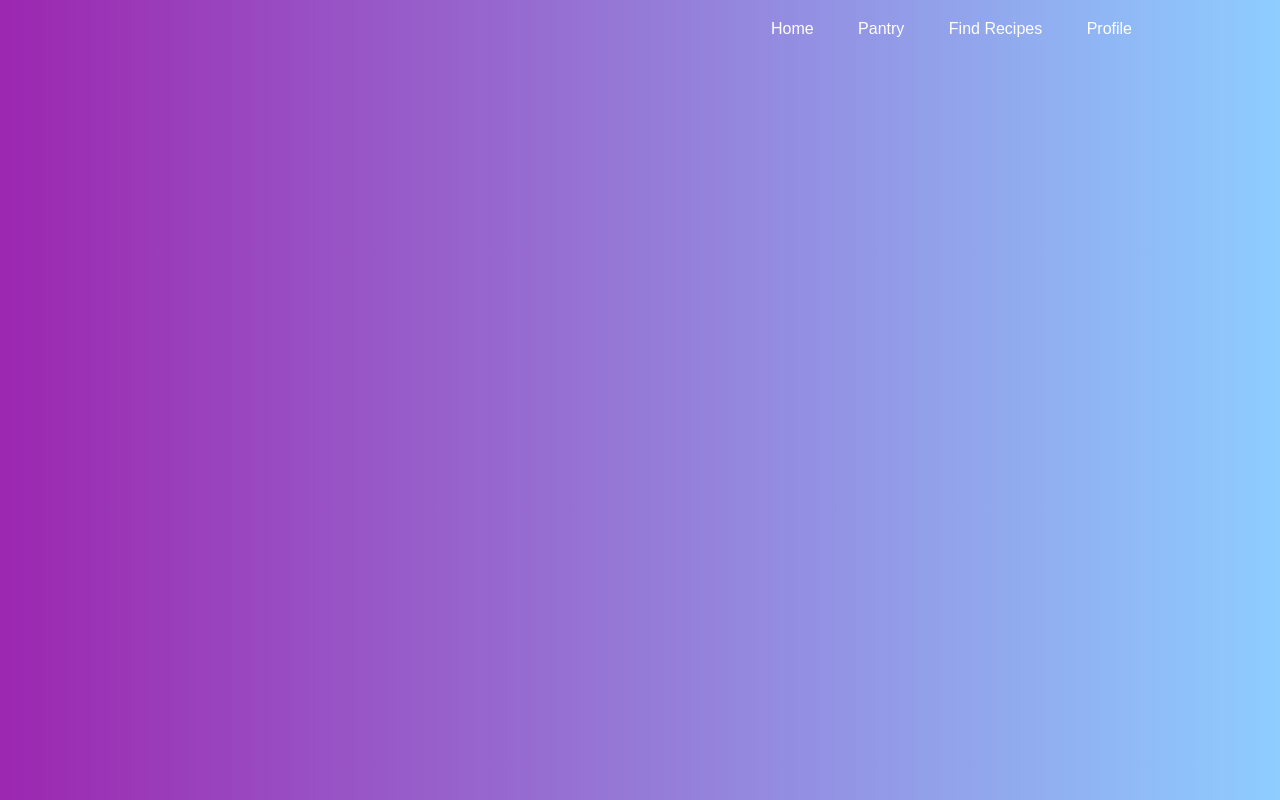
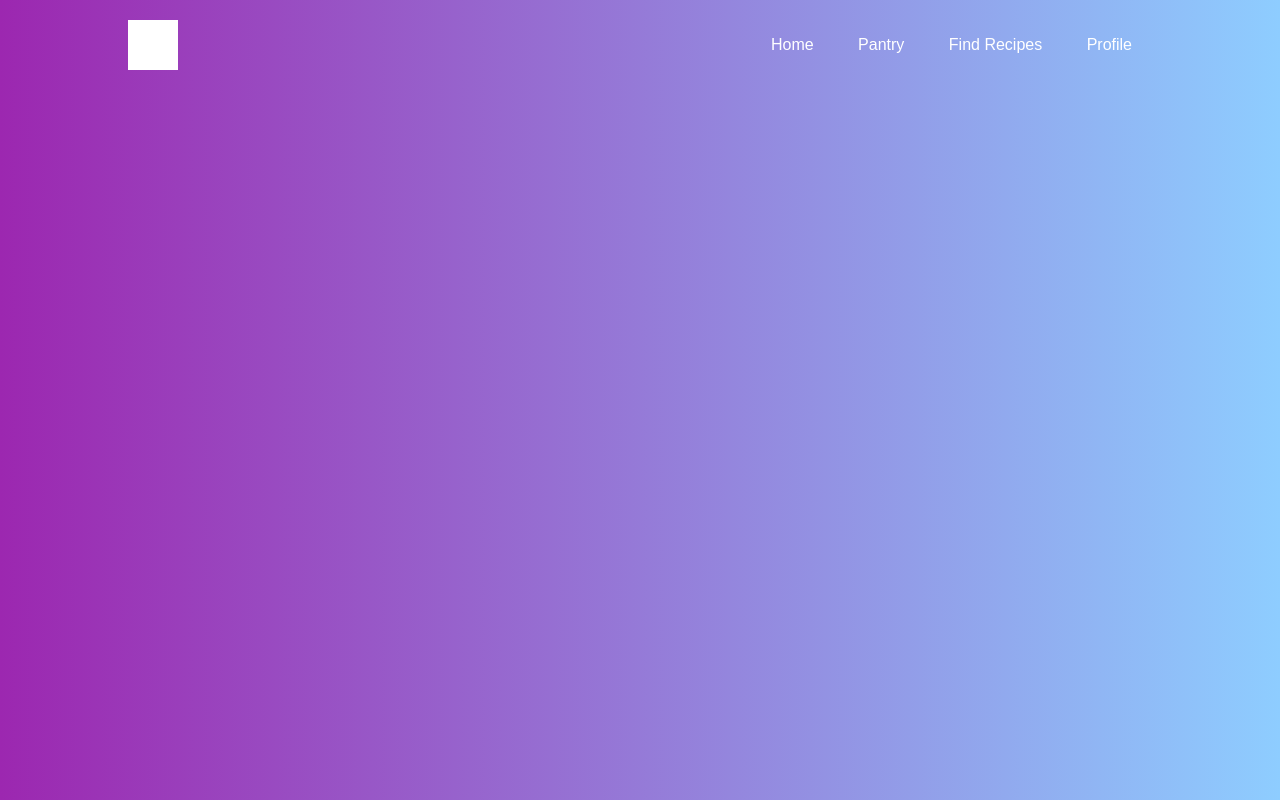
Before and after one commit to RaineDelay/Flavor-Text, a plain HTML site: page index.html in a window 1280 px wide. Drawn offline with Linux system fonts and the light colour scheme.

Commit message:
added more styling

```diff
--- a/index.html
+++ b/index.html
@@ -7,9 +7,9 @@
 		<div class="main">
 			<nav>
 				<div class="logo">
-					<!-- add img src file --!>
+					<img src="snek.png">
 				</div>
-				<div class="nav">
+				<div class="nav-links">
 					<ul>
 						<li><a href="#">Home</a></li>
 						<li><a href="#">Pantry</a></li>
--- a/style.css
+++ b/style.css
@@ -21,16 +21,16 @@ nav{
 .logo{
 	flex-basis: 20%;
 }
-.nav{
+.nav-links{
 	flex: 1;
 	text-align: right;
 }
-.nav ul li{
+.nav-links ul li{
 	list-style: none;
 	display: inline-block;
 	margin: 0 20px;
 }
-.nav ul li a{
+.nav-links ul li a{
 	color: #fff;
 	text-decoration: none;
 }
```
Also changed, not shown: snek.png (added).
